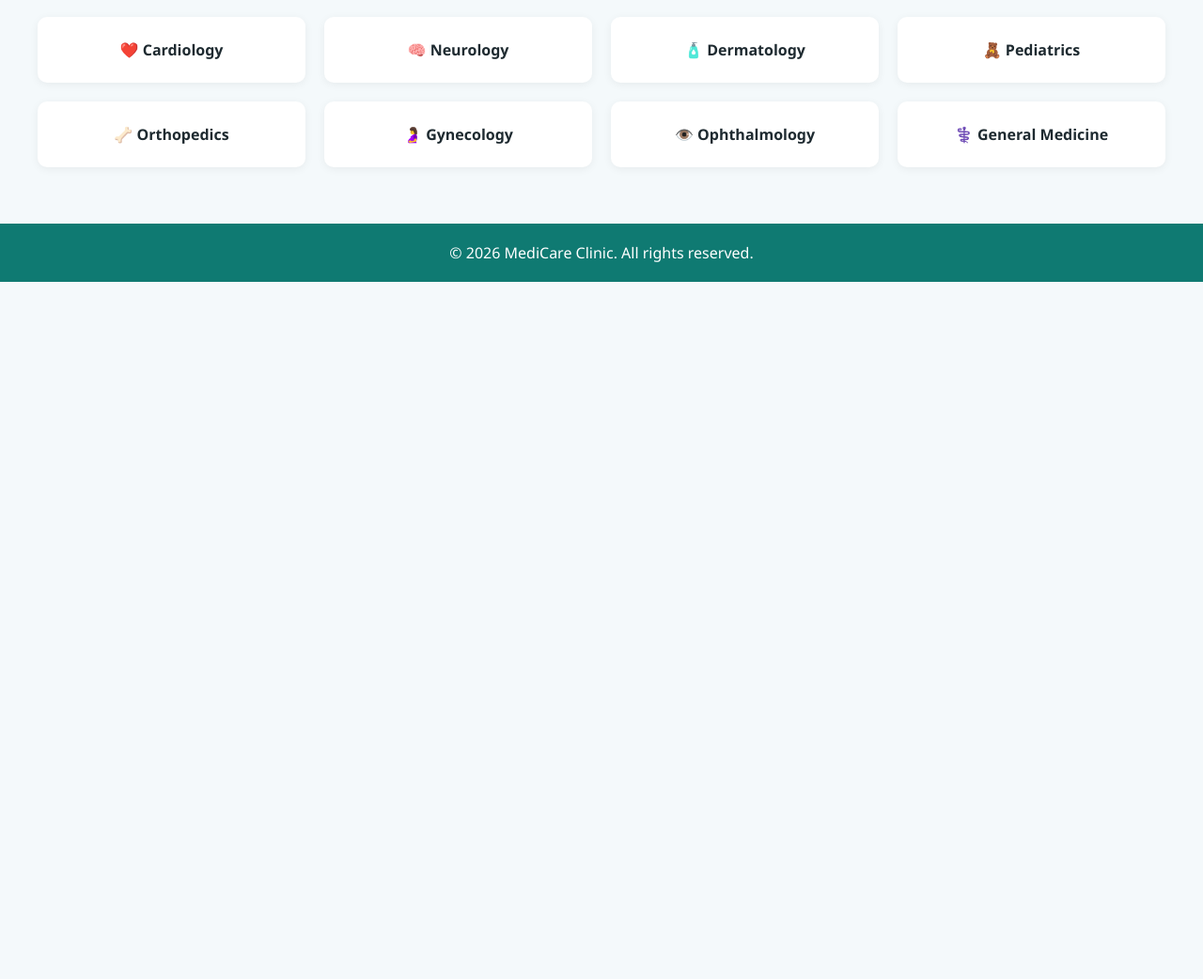
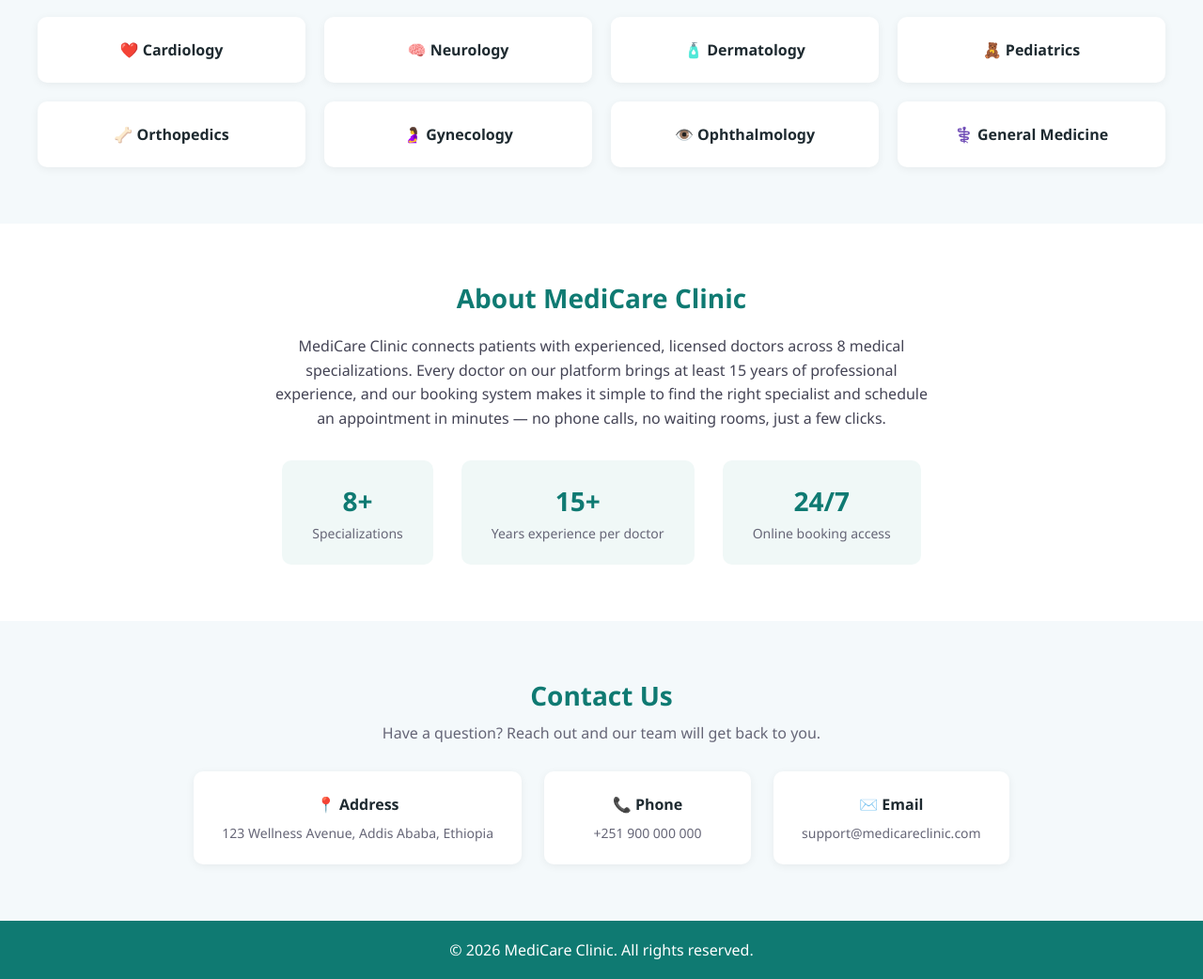
Before and after one commit to athronscheers-del/clinic-appointment-system, a plain HTML site: page public/index.html in a window 1280 px wide. Shown: the part 740-1782 px from the top of the page at 94% size. Before the commit the page ends 1040 px from the top, so only its background shows below. Drawn offline with Linux system fonts and the light colour scheme.

Commit message:
Add About and Contact sections to landing page

```diff
--- a/public/index.html
+++ b/public/index.html
@@ -46,6 +46,50 @@
       <div class="spec-card">⚕️ General Medicine</div>
     </div>
   </section>
+  <!-- About Section -->
+  <section id="about" class="about-section">
+    <h2>About MediCare Clinic</h2>
+    <p class="about-text">
+      MediCare Clinic connects patients with experienced, licensed doctors across 8 medical specializations.
+      Every doctor on our platform brings at least 15 years of professional experience, and our booking system
+      makes it simple to find the right specialist and schedule an appointment in minutes — no phone calls,
+      no waiting rooms, just a few clicks.
+    </p>
+    <div class="about-stats">
+      <div class="stat-card">
+        <h3>8+</h3>
+        <p>Specializations</p>
+      </div>
+      <div class="stat-card">
+        <h3>15+</h3>
+        <p>Years experience per doctor</p>
+      </div>
+      <div class="stat-card">
+        <h3>24/7</h3>
+        <p>Online booking access</p>
+      </div>
+    </div>
+  </section>
+
+  <!-- Contact Section -->
+  <section id="contact" class="contact-section">
+    <h2>Contact Us</h2>
+    <p class="contact-subtitle">Have a question? Reach out and our team will get back to you.</p>
+    <div class="contact-grid">
+      <div class="contact-card">
+        <h3>📍 Address</h3>
+        <p>123 Wellness Avenue, Addis Ababa, Ethiopia</p>
+      </div>
+      <div class="contact-card">
+        <h3>📞 Phone</h3>
+        <p>+251 900 000 000</p>
+      </div>
+      <div class="contact-card">
+        <h3>✉️ Email</h3>
+        <p>support@medicareclinic.com</p>
+      </div>
+    </div>
+  </section>
 
   <!-- Sign In Modal -->
   <div id="signInModal" class="modal hidden">
--- a/public/style.css
+++ b/public/style.css
@@ -459,3 +459,98 @@ footer {
 .admin-table tr:last-child td {
   border-bottom: none;
 }
+/* About */
+.about-section {
+  padding: 60px 40px;
+  text-align: center;
+  background: white;
+}
+
+.about-section h2 {
+  font-size: 28px;
+  margin-bottom: 20px;
+  color: #0f7a72;
+}
+
+.about-text {
+  max-width: 700px;
+  margin: 0 auto 32px;
+  color: #445;
+  line-height: 1.6;
+}
+
+.about-stats {
+  display: flex;
+  justify-content: center;
+  gap: 30px;
+  flex-wrap: wrap;
+}
+
+.stat-card {
+  background: #f0f8f7;
+  padding: 24px 32px;
+  border-radius: 10px;
+  min-width: 160px;
+}
+
+.stat-card h3 {
+  font-size: 28px;
+  color: #0f7a72;
+  margin-bottom: 6px;
+}
+
+.stat-card p {
+  color: #667;
+  font-size: 14px;
+}
+
+/* Contact */
+.contact-section {
+  padding: 60px 40px;
+  text-align: center;
+  background: #f4f9fb;
+}
+
+.contact-section h2 {
+  font-size: 28px;
+  margin-bottom: 10px;
+  color: #0f7a72;
+}
+
+.contact-subtitle {
+  color: #667;
+  margin-bottom: 30px;
+}
+
+.contact-grid {
+  display: flex;
+  justify-content: center;
+  gap: 24px;
+  flex-wrap: wrap;
+}
+
+.contact-card {
+  background: white;
+  padding: 24px 30px;
+  border-radius: 10px;
+  box-shadow: 0 2px 10px rgba(0,0,0,0.06);
+  min-width: 220px;
+}
+
+.contact-card h3 {
+  margin-bottom: 10px;
+  color: #1e2a30;
+  font-size: 16px;
+}
+
+.contact-card p {
+  color: #667;
+  font-size: 14px;
+}
+
+@media (max-width: 768px) {
+  .about-stats, .contact-grid {
+    flex-direction: column;
+    align-items: center;
+  }
+}
```
